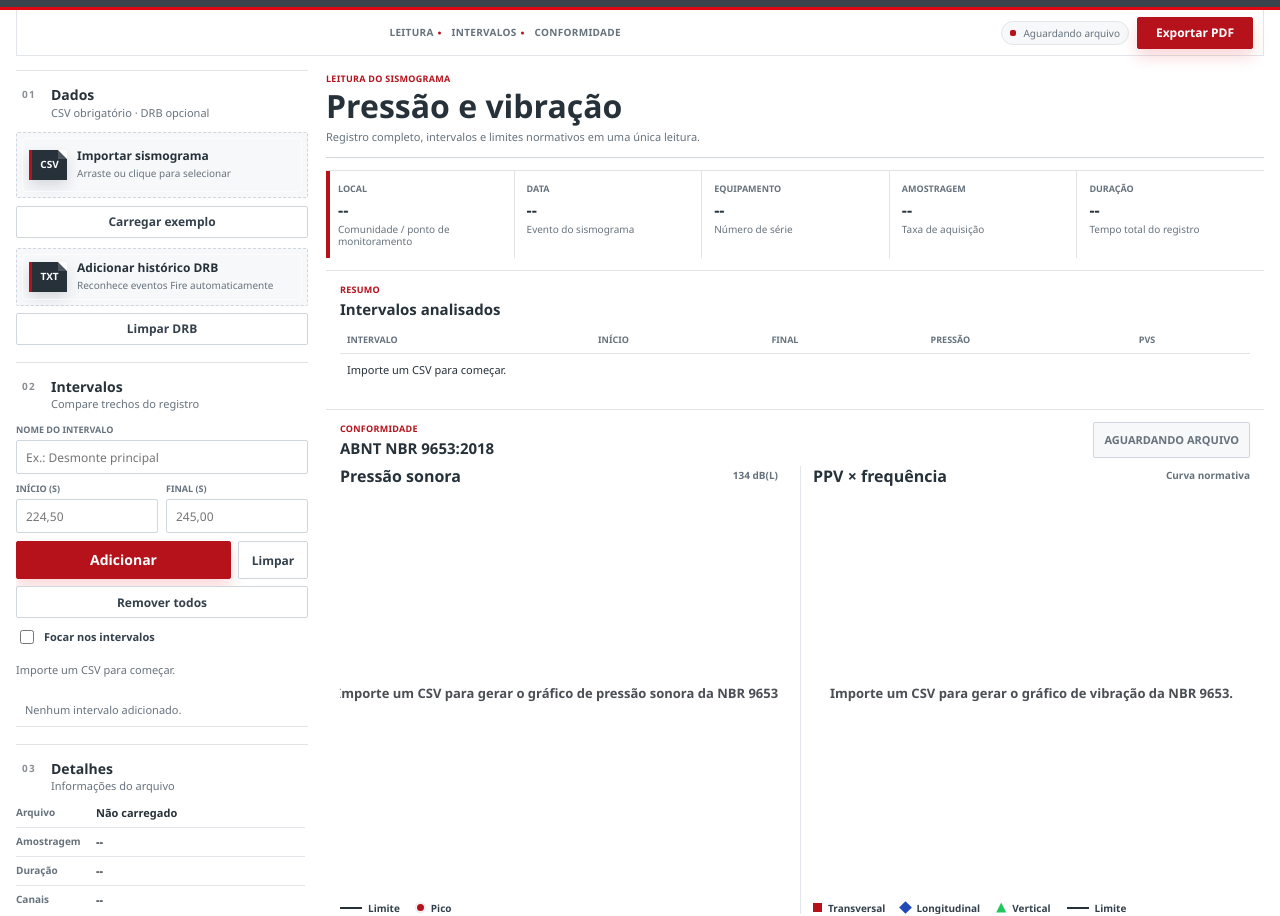
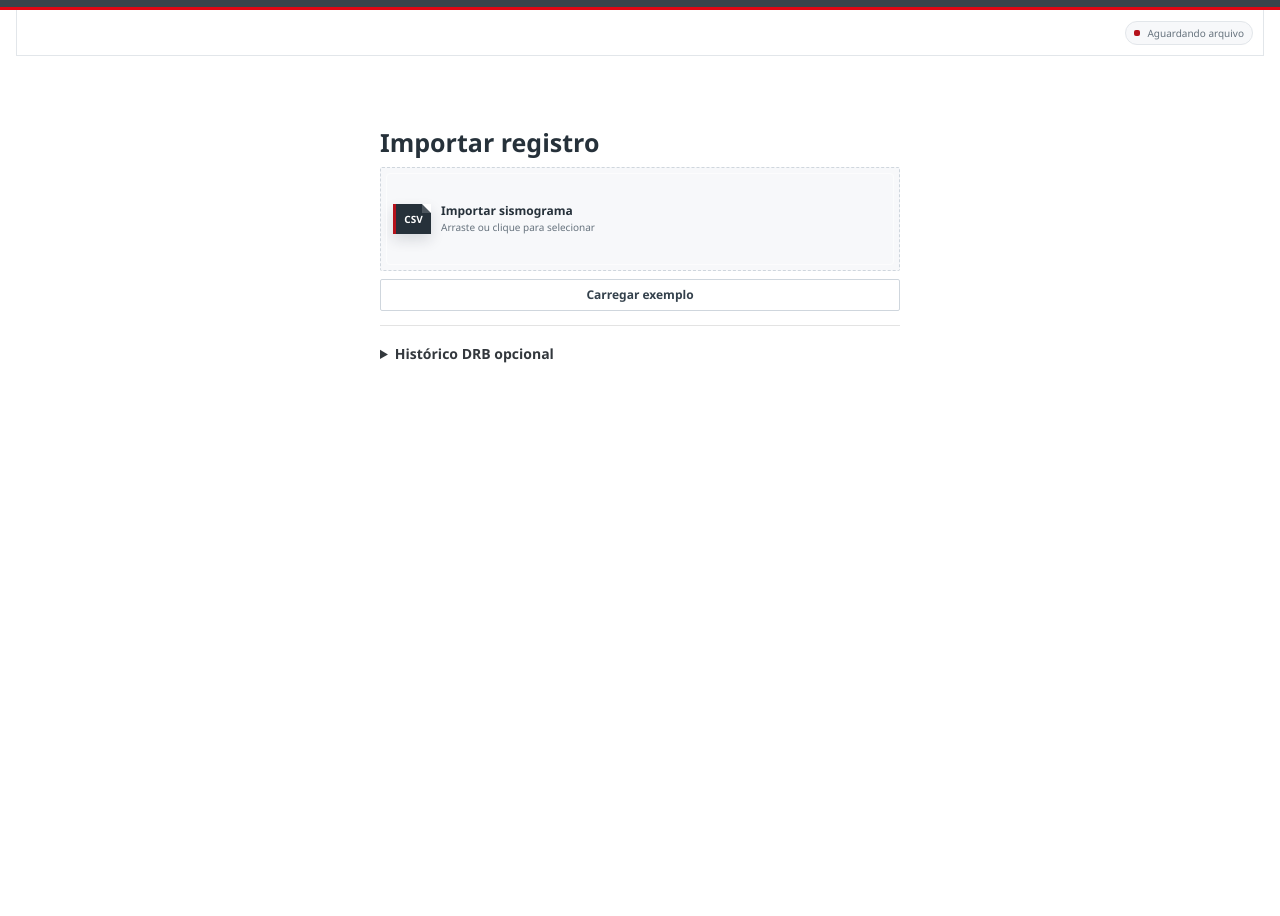
Before and after one commit to SILVAThiagoFerreira/ANALISADOR-DE-SISMOGRAMA, a plain HTML site: page index.html in a window 1280 px wide. Shown: the part 40-956 px from the top of the page. After the commit the page ends 800 px from the top, so only its background shows below. Drawn offline with Linux system fonts and the light colour scheme.

Commit message:
Simplifica importação e exibe os controles conforme o registro

```diff
--- a/assets/app.js
+++ b/assets/app.js
@@ -868,6 +868,7 @@ function clearChartSelection(shouldRender = true) {
 }
 
 function startChartSelection(metric, time) {
+  document.getElementById('intervalEditor').open = true;
   state.chartSelection.active = true;
   state.chartSelection.metric = metric;
   state.chartSelection.startTime = time;
@@ -1123,6 +1124,9 @@ function renderChartIntervalTags() {
 }
 
 function refreshUI() {
+  document.body.classList.toggle('has-record', Boolean(state.data));
+  document.body.classList.toggle('has-intervals', state.intervals.length > 0);
+  els.clearHistoryBtn.hidden = !state.fireHistory;
   updateIntervalHint();
   updateIntervalsList();
   updateIntervalSummaryTable();
@@ -2333,6 +2337,7 @@ async function loadTextAsCSV(text, fileName) {
   state.fileName = fileName;
   state.metadata = parsed.metadata;
   state.data = parsed;
+  document.getElementById('intervalEditor').open = false;
   state.intervals = [];
   state.waveformViewport = null;
   clearChartSelection(false);
--- a/assets/styles.css
+++ b/assets/styles.css
@@ -3019,3 +3019,24 @@ body {
   background: transparent;
   padding-left: 0;
 }
+
+/* Import first. Reveal analysis controls when their data is available. */
+.topbar { justify-content: flex-end; }
+.disclosure > summary { cursor: pointer; font-weight: 650; color: #33383d; padding-block: 6px; }
+.disclosure > summary:focus-visible, .dropzone:focus-within { outline: 2px solid #b5121b; outline-offset: 3px; }
+.disclosure[open] > summary { margin-bottom: 12px; }
+.drb-settings { margin-top: 14px; }
+.dropzone { position: relative; }
+.dropzone input[type=file] { display: block; position: absolute; inset: 0; width: 100%; height: 100%; opacity: 0; cursor: pointer; }
+body:not(.has-record) :is(.workspace,.interval-section,.metadata-card,#exportPdfBtn),
+body:not(.has-intervals) :is(#clearAllIntervalsBtn,.check-row,#intervalsList,#intervalSummarySection),
+#clearHistoryBtn[hidden] { display: none; }
+body:not(.has-record) .layout { display: block; width: min(100% - 40px, 520px); margin: clamp(32px, 7vh, 88px) auto; }
+body:not(.has-record) .control-panel { position: static; width: 100%; max-height: none; padding: 0; }
+body:not(.has-record) .source-section { border-top: 0; }
+body:not(.has-record) .source-section h2 { font-size: 25px; }
+body:not(.has-record) #dropzone { min-height: 104px; }
+body:not(.has-record) .drb-settings { border-top: 1px solid #e3e3e3; padding-top: 12px; }
+#intervalEditor:not([open]) ~ #intervalHint { display: none; }
+.source-section .section-title { display: block; }
+.topbar { display: flex; }
--- a/index.html
+++ b/index.html
@@ -5,7 +5,7 @@
   <meta name="viewport" content="width=device-width, initial-scale=1" />
   <title>Analisador de Sismograma | OpenBlast</title>
   <meta name="description" content="Análise de pressão acústica e vibrações por intervalo." />
-  <link rel="stylesheet" href="assets/styles.css?v=20261018-band1" />
+  <link rel="stylesheet" href="assets/styles.css?v=20261118-clean" />
   <link rel="icon" href="VISUAL/openblast-favicon-white.svg" type="image/svg+xml" />
 </head>
 <body>
@@ -17,11 +17,6 @@
     </header>
 
     <header class="topbar">
-      <div class="topbar-center" aria-label="Etapas da análise">
-        <span>Leitura</span>
-        <span>Intervalos</span>
-        <span>Conformidade</span>
-      </div>
       <div class="topbar-actions">
         <span class="status-pill" id="statusPill">Aguardando arquivo</span>
         <button class="pdf-button" type="button" id="exportPdfBtn">Exportar PDF</button>
@@ -32,11 +27,7 @@
       <aside class="control-panel" aria-label="Controles de análise">
         <section class="control-section file-section source-section">
           <div class="section-title">
-            <span>01</span>
-            <div>
-              <h2>Dados</h2>
-              <p>CSV obrigatório · DRB opcional</p>
-            </div>
+            <div><h2>Importar registro</h2></div>
           </div>
 
           <label class="dropzone dropzone--compact" for="csvFile" id="dropzone">
@@ -50,26 +41,24 @@
 
           <button class="secondary-button" type="button" id="loadSampleBtn">Carregar exemplo</button>
 
+          <details class="disclosure drb-settings">
+            <summary>Histórico DRB opcional</summary>
           <label class="dropzone drb-dropzone dropzone--compact" for="drbFile" id="drbDropzone">
             <input type="file" id="drbFile" accept=".txt,text/plain" />
             <span class="drop-icon">TXT</span>
             <span class="drop-copy">
               <strong>Adicionar histórico DRB</strong>
-              <small>Reconhece eventos Fire automaticamente</small>
+              <small>Selecione ou arraste o arquivo TXT</small>
             </span>
           </label>
 
-          <button class="ghost-button source-clear" type="button" id="clearHistoryBtn">Limpar DRB</button>
+          <button class="ghost-button source-clear" type="button" id="clearHistoryBtn" hidden>Limpar DRB</button>
+          </details>
         </section>
 
         <section class="control-section interval-section">
-          <div class="section-title">
-            <span>02</span>
-            <div>
-              <h2>Intervalos</h2>
-              <p>Compare trechos do registro</p>
-            </div>
-          </div>
+          <details class="disclosure" id="intervalEditor">
+            <summary>Adicionar intervalo</summary>
 
           <label class="field full">
             <span>Nome do intervalo</span>
@@ -92,6 +81,7 @@
             <button class="ghost-button" type="button" id="clearIntervalBtn">Limpar</button>
           </div>
 
+          </details>
           <button class="outline-button" type="button" id="clearAllIntervalsBtn">Remover todos</button>
 
           <label class="check-row">
@@ -106,30 +96,21 @@
           </div>
         </section>
 
-        <section class="control-section metadata-card">
-          <div class="section-title">
-            <span>03</span>
-            <div>
-              <h2>Detalhes</h2>
-              <p>Informações do arquivo</p>
-            </div>
-          </div>
-
+        <details class="control-section metadata-card disclosure">
+          <summary>Detalhes do arquivo</summary>
           <dl id="metadataList" class="metadata-list">
             <div><dt>Arquivo</dt><dd>Não carregado</dd></div>
             <div><dt>Amostragem</dt><dd>--</dd></div>
             <div><dt>Duração</dt><dd>--</dd></div>
             <div><dt>Canais</dt><dd>--</dd></div>
           </dl>
-        </section>
+        </details>
       </aside>
 
       <section class="workspace" aria-label="Área de análise">
         <section class="workspace-hero">
           <div>
-            <p class="eyebrow">Leitura do sismograma</p>
             <h1>Pressão e vibração</h1>
-            <p class="workspace-hero__sub">Registro completo, intervalos e limites normativos em uma única leitura.</p>
           </div>
         </section>
 
@@ -164,7 +145,6 @@
         <section class="summary-panel" id="intervalSummarySection">
           <div class="summary-header">
             <div>
-              <p class="eyebrow">Resumo</p>
               <h2>Intervalos analisados</h2>
             </div>
           </div>
@@ -189,8 +169,7 @@
         <section class="nbr-panel" id="nbrPanel" aria-label="Conformidade com a ABNT NBR 9653:2018">
           <div class="summary-header">
             <div>
-              <p class="eyebrow">Conformidade</p>
-              <h2>ABNT NBR 9653:2018</h2>
+              <h2>Conformidade · ABNT NBR 9653:2018</h2>
             </div>
             <span class="nbr-badge" id="nbrStatusSummary">Aguardando arquivo</span>
           </div>
@@ -223,7 +202,6 @@
                 <div>
                   <h3>PPV × frequência</h3>
                 </div>
-                <span>Curva normativa</span>
               </div>
               <div class="canvas-wrap nbr-canvas">
                 <canvas id="nbrVibrationChart"></canvas>
@@ -251,22 +229,24 @@
 
         </section>
 
-        <p class="chart-guide">Selecione um trecho · roda: zoom · arraste: mover.</p>
-
-        <div class="waveform-toolbar" aria-label="Controles de zoom dos waveforms">
+        <div class="waveform-toolbar" aria-label="Controles dos sismogramas">
           <div class="waveform-toolbar__group">
             <button class="secondary-button waveform-tool" type="button" id="waveformZoomOutBtn">Zoom −</button>
             <button class="secondary-button waveform-tool" type="button" id="waveformZoomInBtn">Zoom +</button>
-            <button class="ghost-button waveform-tool" type="button" id="waveformResetBtn">Visão completa</button>
+            <button class="ghost-button waveform-tool" type="button" id="waveformResetBtn">Restaurar zoom</button>
           </div>
           <p class="waveform-toolbar__state" id="waveformZoomState">Visão completa</p>
         </div>
 
-        <section class="chart-stack" aria-label="Gráficos do waveform">
+        <details class="chart-guide">
+          <summary>Como marcar um intervalo</summary>
+          <p>Clique no início e no fim do trecho em qualquer gráfico abaixo. Use a roda do mouse para ampliar e arraste a área ampliada para navegar.</p>
+        </details>
+
+        <section class="chart-stack" aria-label="Gráficos de pressão e vibração">
           <article class="chart-card feature">
             <div class="chart-title-row">
               <div>
-                <p class="eyebrow">Pressão</p>
                 <h3>Pressão acústica</h3>
               </div>
               <span>Mic/MicL · Pa e dB</span>
@@ -280,7 +260,6 @@
           <article class="chart-card waveform-strip">
             <div class="chart-title-row">
               <div>
-                <p class="eyebrow">Vibração · Tran</p>
                 <h3>Transversal</h3>
               </div>
               <span>mm/s</span>
@@ -294,7 +273,6 @@
           <article class="chart-card waveform-strip">
             <div class="chart-title-row">
               <div>
-                <p class="eyebrow">Vibração · Vert</p>
                 <h3>Vertical</h3>
               </div>
               <span>mm/s</span>
@@ -308,7 +286,6 @@
           <article class="chart-card waveform-strip">
             <div class="chart-title-row">
               <div>
-                <p class="eyebrow">Vibração · Long</p>
                 <h3>Longitudinal</h3>
               </div>
               <span>mm/s</span>
@@ -327,6 +304,6 @@
   <div class="toast" id="toast" aria-live="polite"></div>
   <script src="assets/vendor/html2canvas.min.js"></script>
   <script src="assets/vendor/jspdf.umd.min.js"></script>
-  <script src="assets/app.js?v=20261018-declutter2"></script>
+  <script src="assets/app.js?v=20261118-clean"></script>
 </body>
 </html>
```
